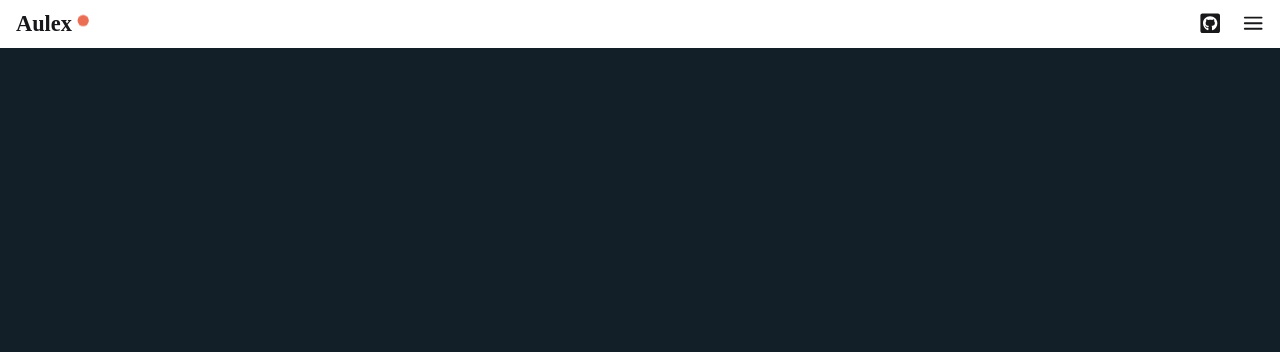
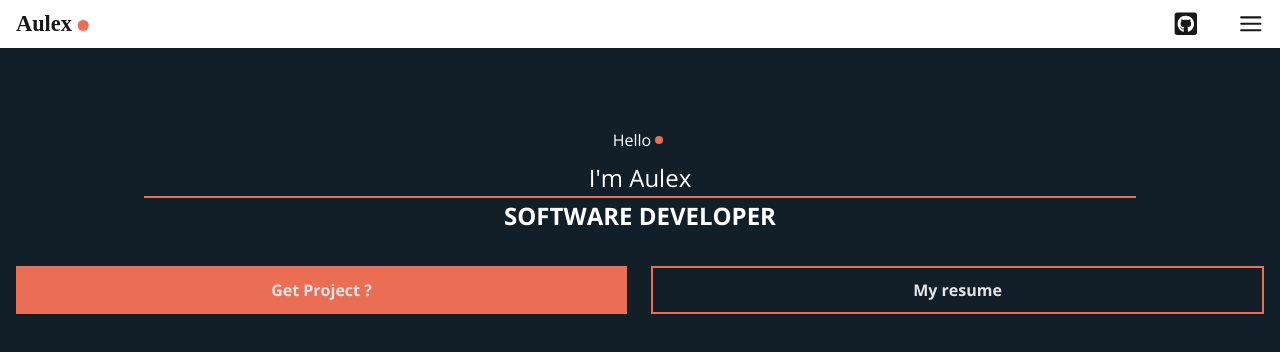
Before and after one commit to au-lex/P_Folio, a React (Vite) app: page / in a window 1280 px wide. Shown: the top 352 px of the page. Built offline with nearby package versions, Linux system fonts and the light colour scheme; a web font is replaced by a local one.

Commit message:
hero text

```diff
--- a/index.html
+++ b/index.html
@@ -10,6 +10,9 @@
 <link rel="preconnect" href="https://fonts.googleapis.com">
 <link rel="preconnect" href="https://fonts.gstatic.com" crossorigin>
 <link href="https://fonts.googleapis.com/css2?family=Open+Sans:ital,wght@0,300..800;1,300..800&family=Playwrite+AT:ital,wght@0,100..400;1,100..400&display=swap" rel="stylesheet">
+<link rel="preconnect" href="https://fonts.googleapis.com">
+<link rel="preconnect" href="https://fonts.gstatic.com" crossorigin>
+<link href="https://fonts.googleapis.com/css2?family=Poppins:ital,wght@0,100;0,200;0,300;0,400;0,500;0,600;0,700;0,800;0,900;1,100;1,200;1,300;1,400;1,500;1,600;1,700;1,800;1,900&display=swap" rel="stylesheet">
     <title>FOLIO</title>
   </head>
   <body>
--- a/src/Componet/Header.jsx
+++ b/src/Componet/Header.jsx
@@ -13,10 +13,10 @@ const Header = () => {
              <span className='pt-2'><GoDotFill className ="text-[#EA6E54]  animate-bounce" /></span> </h1>
     </div>
 
-    <div className="meune flex space-x-5">
+    <div className="meune flex space-x-[2.5rem]">
 
-       <span><FaGithubSquare className=' cursor-pointer flex text-zinc-900 text-[1.4rem] font-bold' /></span>
-       <span className=''><FiMenu  className=' cursor-pointer flex text-zinc-900 text-[1.4rem] font-bold' /></span>
+       <span><FaGithubSquare className=' cursor-pointer flex text-zinc-900 text-[1.6rem] font-bold' /></span>
+       <span className=''><FiMenu  className=' cursor-pointer flex text-zinc-900 text-[1.6rem] font-bold' /></span>
     </div>
 </section>
     </>
--- /dev/null
+++ b/src/Componet/Hero.jsx
@@ -0,0 +1,26 @@
+import React from 'react'
+import { GoDotFill } from "react-icons/go";
+const Hero = () => {
+  return (
+    <>
+    <section className="hero pt-[8rem]">
+        <h1 className='text-white  text-center text-[1rem] flex justify-center'>Hello <span className='pt-1'><GoDotFill className ="text-[#EA6E54]" /></span></h1>
+        <h1 className='text-white  text-center text-[1.5rem] mt-2'>I'm Aulex</h1>
+        <div className="bord flex justify-center px-[9rem]">
+
+        <span className='bg-[#EA6E54] flex justify-center w-[100%] h-[2px]'></span>
+        </div>
+        <h1 className='text-white  text-center text-[1.5rem] font-bold'>SOFTWARE DEVELOPER</h1>
+    </section>
+
+    <section className="btn flex justify-center space-x-6 px-[1rem] pt-[2rem]">
+<button className="getP bg-[#EA6E54] w-full h-[3rem] text-zinc-200 font-bold">Get Project ?</button>
+<button className="resume  border-2 border-[#EA6E54] w-full h-[3rem] font-bold text-zinc-200 ">My resume</button>
+    </section>
+
+
+    </>
+  )
+}
+
+export default Hero
--- a/src/LandingPage/LandingPage.jsx
+++ b/src/LandingPage/LandingPage.jsx
@@ -1,11 +1,13 @@
 import React from 'react'
 import Header from '../Componet/Header'
+import Hero from '../Componet/Hero'
 
 const LandingPage = () => {
   return (
     <>
 
     <Header />
+    <Hero />
 
     </>
   )
--- a/src/index.css
+++ b/src/index.css
@@ -8,7 +8,8 @@ body {
   background-color: #121F28;
     /* font-family: "Zen Kaku Gothic Antique", sans-serif; */
     font-family: "Open Sans", sans-serif;
-  font-optical-sizing: auto;
+     /* font-family: "Poppins", sans-serif; */
+
 
 }
 
```
